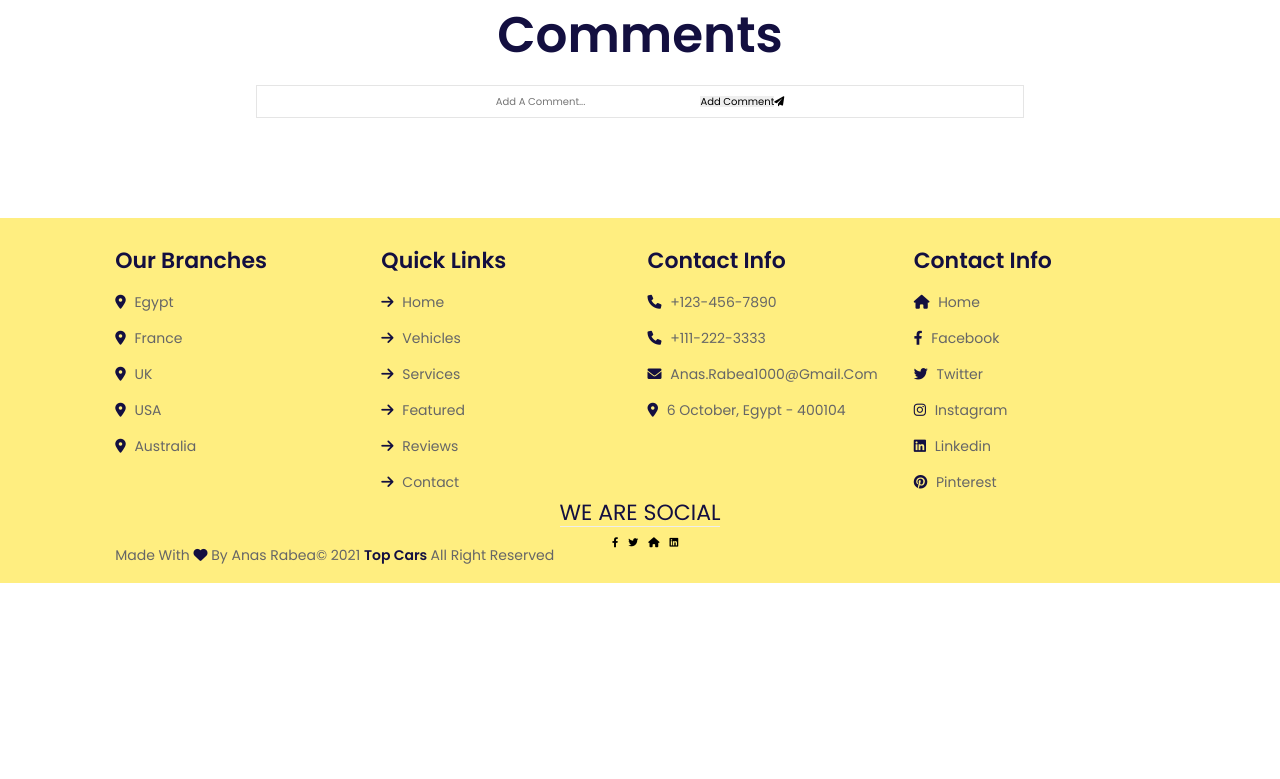
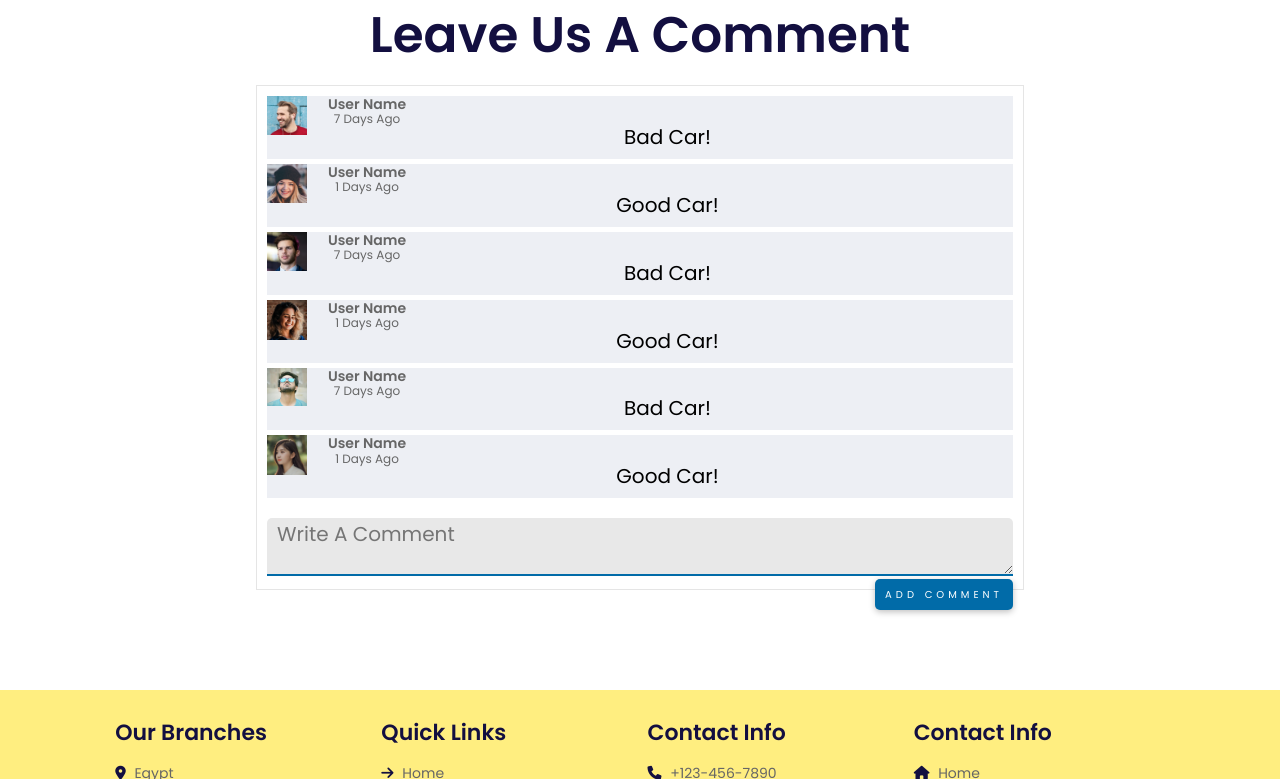
Before and after one commit to AnasRabeaa/Graduation-project, a plain HTML site: page ford.html in a window 1280 px wide. Shown: the part 633-1412 px from the top of the page. Before the commit the page ends 1216 px from the top, so only its background shows below. Drawn offline with nearby package versions, Linux system fonts and the light colour scheme.

Commit message:
new push

```diff
--- a/ford.html
+++ b/ford.html
@@ -110,13 +110,89 @@
         </div>
 
     </div>
-    <h2 class="c-heading"> comments </h2>
+    <h2 class="c-heading"> Leave us a comment </h2>
     <div class="container-comment">
-        <form action="">
-            <input type="text" class="input" placeholder="Add a comment..." />
-            <input type="submit" class="add" value="Add comment" /><i class="fas fa-paper-plane"></i>
-        </form>
-        <div class="tasks"></div>
+        <section class="comments" id="comments">
+            <ul class="comment-list">
+                <li class="comment">
+                    <div class="comment-content">
+                        <img src="image/pic-1.png" width="40" alt="user avatar">
+                        <div class="user">
+                            <strong>user name</strong>
+                            <span>7 days ago</span>
+                        </div>
+
+                        <p> bad car!</p>
+                    </div>
+                </li>
+                <li class="comment">
+                    <div class="comment-content">
+                        <img src="image/pic-2.png" width="40" alt="user avatar">
+                        <div class="user">
+                            <strong>user name</strong>
+                            <span>1 days ago</span>
+                        </div>
+
+                        <p> good car!</p>
+                    </div>
+                </li>
+                <li class="comment">
+                    <div class="comment-content">
+                        <img src="image/pic-3.png" width="40" alt="user avatar">
+                        <div class="user">
+                            <strong>user name</strong>
+                            <span>7 days ago</span>
+                        </div>
+
+                        <p> bad car!</p>
+                    </div>
+                </li>
+                <li class="comment">
+                    <div class="comment-content">
+                        <img src="image/pic-4.png" width="40" alt="user avatar">
+                        <div class="user">
+                            <strong>user name</strong>
+                            <span>1 days ago</span>
+                        </div>
+
+                        <p> good car!</p>
+                    </div>
+                </li>
+                <li class="comment">
+                    <div class="comment-content">
+                        <img src="image/pic-5.png" width="40" alt="user avatar">
+                        <div class="user">
+                            <strong>user name</strong>
+                            <span>7 days ago</span>
+                        </div>
+
+                        <p> bad car!</p>
+                    </div>
+                </li>
+                <li class="comment">
+                    <div class="comment-content">
+                        <img src="image/pic-6.png" width="40" alt="user avatar">
+                        <div class="user">
+                            <strong>user name</strong>
+                            <span>1 days ago</span>
+                        </div>
+
+                        <p> good car!</p>
+                    </div>
+                </li>
+
+            </ul>
+        </section>
+        <section id="add-comment" class="add-comment">
+            <form>
+                <div>
+                    <textarea id="comment-content" class="comment-field" placeholder="Write a comment"></textarea>
+                </div>
+                <div>
+                    <button type="button" class="add-btn">add comment</button>
+                </div>
+            </form>
+        </section>
     </div>
 
     <!-- scroll top button  -->
```
